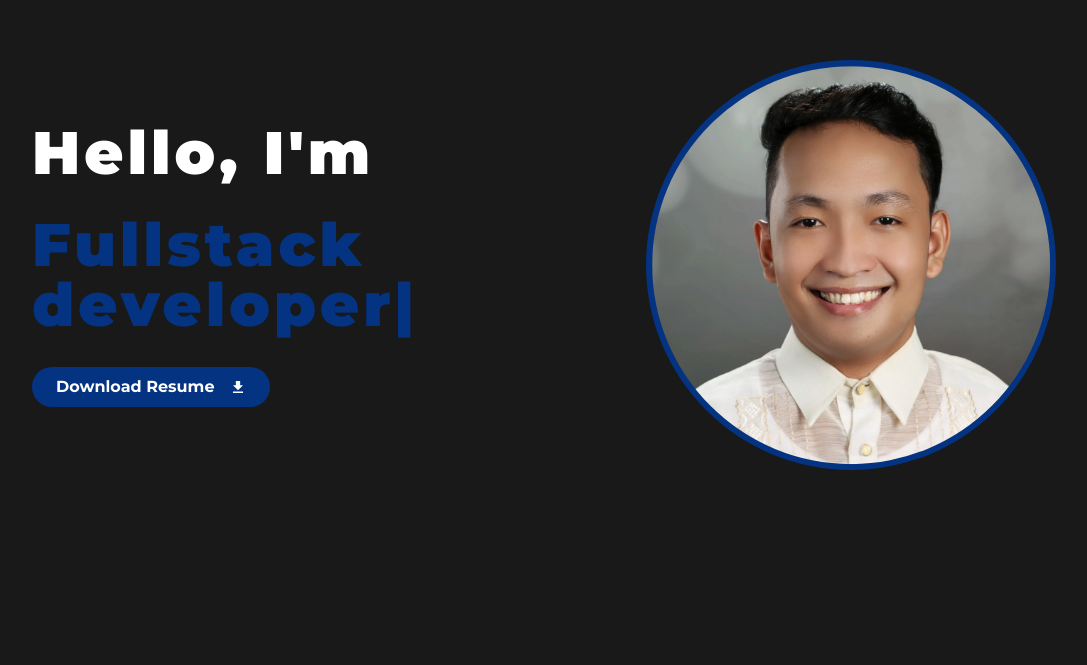
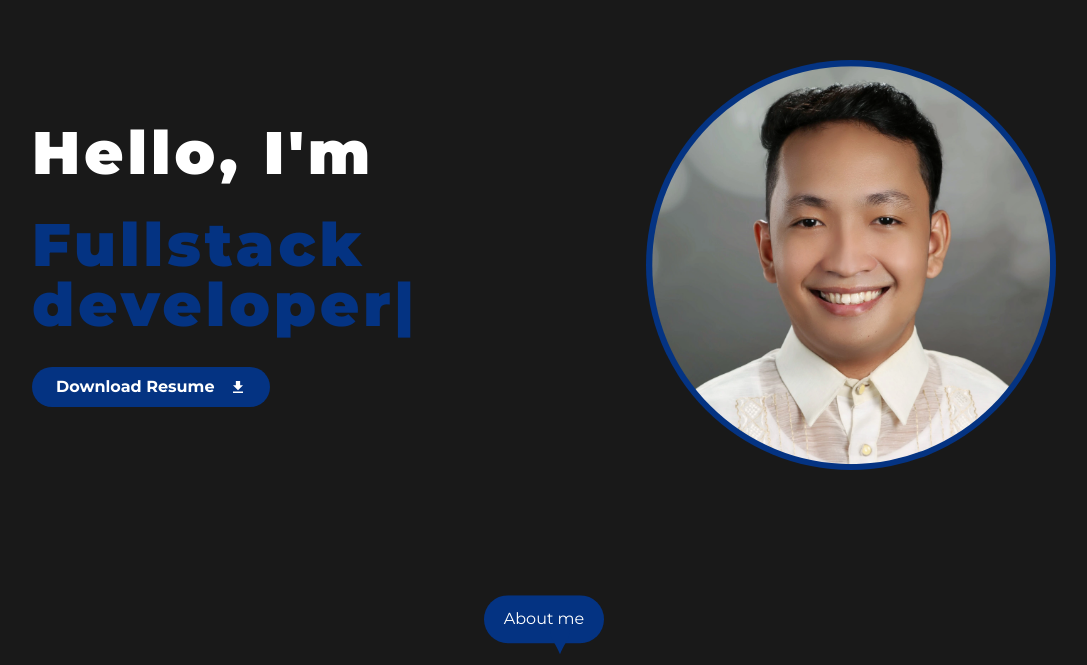
Before and after one commit to Mark-Anthony-Roda/mark-anthony-roda, a Next.js app: page / in a window 1280 px wide. Shown: the part 135-800 px from the top of the page, without its empty margins (96-1183 px from the left). Built offline with nearby package versions, Linux system fonts and the light colour scheme.

Commit message:
feat: floating navigation
Signed-off-by: Mark-Anthony-Roda <rodamarkanthony90@gmail.com>

```diff
--- a/app/page.tsx
+++ b/app/page.tsx
@@ -1,9 +1,10 @@
 import HeroBanner from "@/components/_partials/HeroBanner";
 import Image from "next/image";
+import { Fragment } from "react";
 export default function Home() {
   return (
-    <section className="flex flex-col justify-center items-center min-h-screen px-12 sm:px-18 md:px-24 lg:px-32 py-4">
+    <Fragment>
       <HeroBanner />
-    </section>
+    </Fragment>
   );
 }
--- a/components/_partials/HeroBanner.tsx
+++ b/components/_partials/HeroBanner.tsx
@@ -5,11 +5,13 @@ import Button from "../core/Button";
 import profilePicture from "@/public/images/profile/profile.webp";
 import { TypeAnimation } from "react-type-animation";
 import { IoMdDownload } from "react-icons/io";
+import { GiWaterDrop } from "react-icons/gi";
 
 export default function HeroBanner() {
   return (
+    <section className="relative flex flex-col justify-center items-center min-h-screen px-12 sm:px-18 md:px-24 lg:px-32 py-4">
       <div className="text-white w-full">
-      <div className="flex flex-col-reverse lg:flex-row justify-between gap-4">
+        <div className=" flex flex-col-reverse lg:flex-row justify-between gap-4">
           <div className="flex flex-col gap-8 place-self-center text-center lg:text-left w-full">
             <h1 className="flex flex-col gap-8 text-3xl md:text-6xl font-black tracking-[4px]">
               <p>{`Hello, I'm `}</p>
@@ -44,5 +46,14 @@ export default function HeroBanner() {
           </div>
         </div>
       </div>
+      <div className="absolute bottom-5 animate-bounce">
+        <Button className="relative px-5 py-3 w-fit bg-[#043382] text-sm sm:text-base text-white rounded-full">
+          <p className="z-50">About me</p>
+          <div className="text-[#043382] rotate-180 absolute top-7 left-1/2 z-0">
+            <GiWaterDrop size={32} />
+          </div>
+        </Button>
+      </div>
+    </section>
   );
 }
```
Lines whose indentation alone changed are shown as unchanged.
